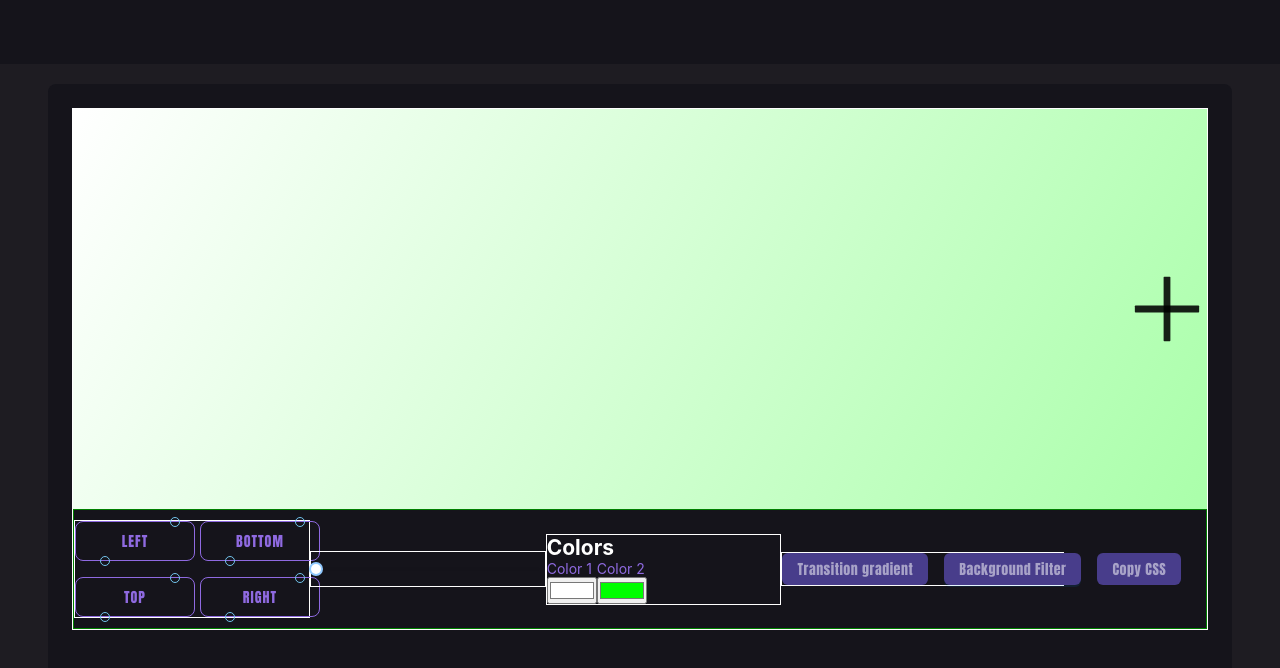
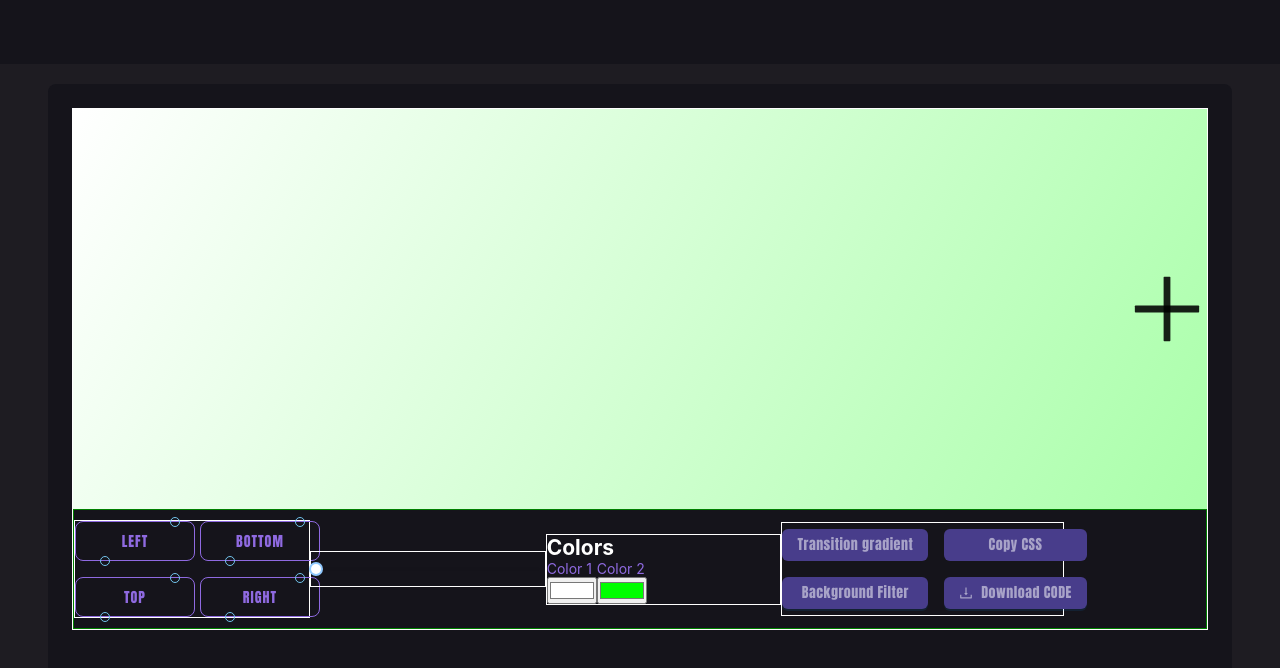
Before and after one commit to Marcelo1080p/gradient, a React (Vite) app: page /generate-gradient in a window 1280 px wide. Shown: the top 668 px of the page. Built offline with nearby package versions, Linux system fonts and the light colour scheme.

Commit message:
criado service download

```diff
--- a/package.json
+++ b/package.json
@@ -13,12 +13,15 @@
     "@ant-design/icons": "^5.4.0",
     "antd": "^5.19.3",
     "axios": "^1.7.2",
+    "file-saver": "^2.0.5",
+    "jszip": "^3.10.1",
     "react": "^18.3.1",
     "react-dom": "^18.3.1",
     "react-router-dom": "^6.25.1",
     "styled-components": "^6.1.12"
   },
   "devDependencies": {
+    "@types/file-saver": "^2.0.7",
     "@types/react": "^18.3.3",
     "@types/react-dom": "^18.3.0",
     "@typescript-eslint/eslint-plugin": "^7.15.0",
--- a/src/pages/generateGradient/Generate/Generate.tsx
+++ b/src/pages/generateGradient/Generate/Generate.tsx
@@ -8,11 +8,13 @@ import { GenerateStyle } from "./style/GenerateStyle";
 import { GradientServices } from "./services/GradientServices";
 import { PopoverAnime } from "./components/PopoverAnime/PopoverAnime";
 
-
 import { ICfgBGServices } from "./services/ICfgBGServices";
 import { PopoverFilter } from "./components/PopoverFilter/PopoverFilter";
+import { CopyCssService } from "./services/CopyCssService";
+import { DownloadOutlined } from "@ant-design/icons";
 import { ICfgFilterServices } from "./services/ICfgFilterBlur";
-import { CopyCssService } from "./services/CopyCssService";
+import { DownloadService } from "./services/DownloadService";
+
 
 export const Generate: React.FC = () => {
   const styleGenerate: React.CSSProperties = {
@@ -29,19 +31,20 @@ export const Generate: React.FC = () => {
     infinite: false,
     direction: "",
   });
-  const[cfgBlur, setCfgBlur] = useState<ICfgFilterServices>({active: false, px: 2})
+  const [cfgBlur, setCfgBlur] = useState<ICfgFilterServices>({
+    active: false,
+    px: 2,
+  });
   const updateCfgBG = (newCfg: ICfgBGServices) => {
     setCfgBG(newCfg);
   };
   const updateCfgBlur = (newFilter: ICfgFilterServices) => {
-    setCfgBlur(newFilter)
-  }
-  const linearGradient = `${direction}deg, ${colors.join(
-    ", "
-  )}`;
+    setCfgBlur(newFilter);
+  };
+  const linearGradient = `${direction}deg, ${colors.join(", ")}`;
 
   return (
-    <Row style={styleGenerate}>
+    <Row style={styleGenerate} wrap={true}>
       <Col span={24}>
         <GradientMain
           active={cfgBG.active}
@@ -56,10 +59,10 @@ export const Generate: React.FC = () => {
           linearGradient={linearGradient}
         />
       </Col>
-      <Col style={styleMainCol} span={24}>
+      <Col style={styleMainCol} span={24} className="btn-directions">
         <Col
           span={5}
-          style={{ display: "flex", gap: "0.5rem", border: "1px solid white" }}
+          style={{ display: "flex", gap: "0.5rem", border: "1px solid white"}}
         >
           <Col span={12} style={styleBtns}>
             <ButtonDirection
@@ -90,14 +93,14 @@ export const Generate: React.FC = () => {
             />
           </Col>
         </Col>
-        <Col span={5} style={{ border: "1px solid white" }}>
+        <Col span={5} style={{ border: "1px solid white" }} className="range">
           <SliderGradient
             onChangeDirection={(value) =>
               GradientServices.onChangeDirection(value, setDirection)
             }
           />
         </Col>
-        <Col span={5} style={{ border: "1px solid white", color: "white" }}>
+        <Col span={5} style={{ border: "1px solid white", color: "white" }} className="btn-colors">
           <h2>Colors</h2>
           <section style={{ display: "flex", flexWrap: "wrap" }}>
             {colors.map((color, index) => (
@@ -117,10 +120,55 @@ export const Generate: React.FC = () => {
             ))}
           </section>
         </Col>
-        <Col span={6} style={{border: "1px solid #FFFF", display: "flex", gap: "1rem"}}>
-          <PopoverAnime cfgBG={cfgBG} updateCfgBG={updateCfgBG} />
-          <PopoverFilter cfgBlur={cfgBlur} updateCfgBlur={updateCfgBlur}/>
-          <Button onClick={() => CopyCssService.handleCopy(linearGradient, cfgBG.active, cfgBG.duration, cfgBG.infinite, cfgBG.direction)}>Copy CSS</Button>
+        <Col
+          className="btn-properties"
+          span={6}
+          style={{
+            border: "1px solid #FFFF",
+            display: "flex",
+            gap: "1rem",
+            height: "80%",
+            alignItems: "center",
+            justifyContent: "space-between",
+          }}
+        >
+          <Col style={{display: "flex",
+            gap: "1rem", flexDirection: "column"}}>
+            <PopoverAnime cfgBG={cfgBG} updateCfgBG={updateCfgBG} />
+            <PopoverFilter cfgBlur={cfgBlur} updateCfgBlur={updateCfgBlur} />
+          </Col>
+          <Col style={{ display: "flex",
+            gap: "1rem", flexDirection: "column"}}>
+            <Button
+              onClick={() =>
+                CopyCssService.generateCss(
+                  linearGradient,
+                  cfgBG.active,
+                  cfgBG.duration,
+                  cfgBG.infinite,
+                  cfgBG.direction
+                )
+              }
+            >
+              Copy CSS
+            </Button>
+            <Button
+              type="primary"
+              icon={<DownloadOutlined />}
+              size="middle"
+              onClick={() =>
+                DownloadService.downloadCssFile(
+                  linearGradient,
+                  cfgBG.active,
+                  cfgBG.duration,
+                  cfgBG.infinite,
+                  cfgBG.direction
+                )
+              }
+            >
+              Download CODE
+            </Button>
+          </Col>
         </Col>
       </Col>
     </Row>
--- a/src/pages/generateGradient/Generate/services/CopyCssService.tsx
+++ b/src/pages/generateGradient/Generate/services/CopyCssService.tsx
@@ -1,20 +1,22 @@
-import { Alert } from "antd";
-import React from "react";
-
 export class CopyCssService {
-  static handleCopy(
+  static generateCss(
     gradient: string,
     hasAnimation: boolean,
     duration: number,
     infinite: boolean,
     direction: string
-  ) {
-
-
-    const ANIMATION_CSS = `gradientFlow ${duration}s ${infinite ? "infinite" : "ease"} ${direction}`;
-    const CODE_CSS = `
+  ): string {
+    const ANIMATION_CSS = `gradientFlow ${duration}s ${
+      infinite ? "infinite" : "ease"
+    } ${direction}`;
+    return `
+* {
+  padding: 0;
+  margin: 0;
+  box-sizing: border-box;
+}
 .your-class-css {
-        background-size: 300% 300%;
+  background-size: 300% 300% !important;
   background: linear-gradient(${gradient});
   background: -webkit-linear-gradient(${gradient});
   background: -moz-linear-gradient(${gradient});
@@ -22,9 +24,10 @@ export class CopyCssService {
   background: -ms-linear-gradient(${gradient});
     ${
       hasAnimation
-        ?`/*Your animation here */
+        ? `/*Your animation here */
 animation: ${ANIMATION_CSS};
-        `: ""
+      `
+        : ""
     }
 }
       ${
@@ -41,16 +44,6 @@ export class CopyCssService {
       `
           : ""
       }
-
     `;
-
-    navigator.clipboard
-      .writeText(CODE_CSS)
-      .then(() => {
-        return <Alert message="Success Text" type="success" />;
-      })
-      .catch((error) => {
-        console.log("Erro ao copiar o texto: ", error);
-      });
   }
 }
--- /dev/null
+++ b/src/pages/generateGradient/Generate/services/DownloadService.tsx
@@ -0,0 +1,50 @@
+import JSZip from "jszip";
+import { saveAs } from "file-saver";
+import { CopyCssService } from "./CopyCssService";
+
+export class DownloadService extends CopyCssService {
+  static generateHtml(): string {
+    return `
+<!DOCTYPE html>
+<html lang="en">
+<head>
+  <meta charset="UTF-8">
+  <meta name="viewport" content="width=device-width, initial-scale=1.0">
+  <title>Gradient Preview</title>
+  <link rel="stylesheet" href="style.css">
+</head>
+<body>
+  <div class="your-class-css"></div>
+</body>
+</html>
+    `;
+  }
+
+  static downloadCssFile(
+    gradient: string,
+    hasAnimation: boolean,
+    duration: number,
+    infinite: boolean,
+    direction: string
+  ) {
+    const zip = new JSZip();
+    const folder = zip.folder("Gradient");
+
+    const CODE_CSS = this.generateCss(
+      gradient,
+      hasAnimation,
+      duration,
+      infinite,
+      direction
+    );
+
+    const INDEX_HTML = this.generateHtml();
+
+    folder?.file("style.css", CODE_CSS);
+    folder?.file("index.html", INDEX_HTML);
+
+    zip.generateAsync({ type: "blob" }).then((content) => {
+      saveAs(content, "Gradient.zip");
+    });
+  }
+}
```
Also changed, not shown: 1 other file (tests, documents, lock files or other folders). Lines whose indentation alone changed are shown as unchanged.
